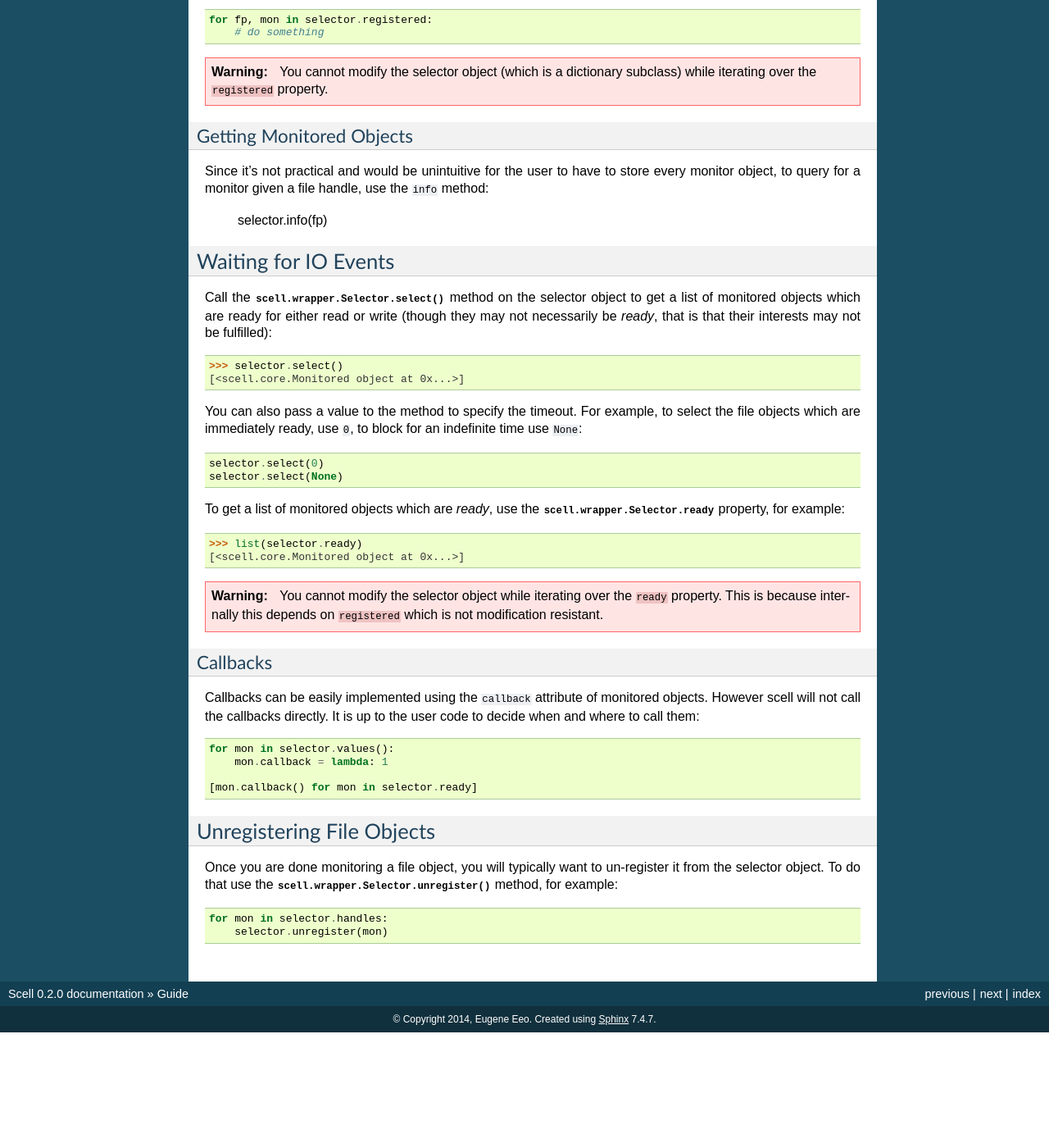
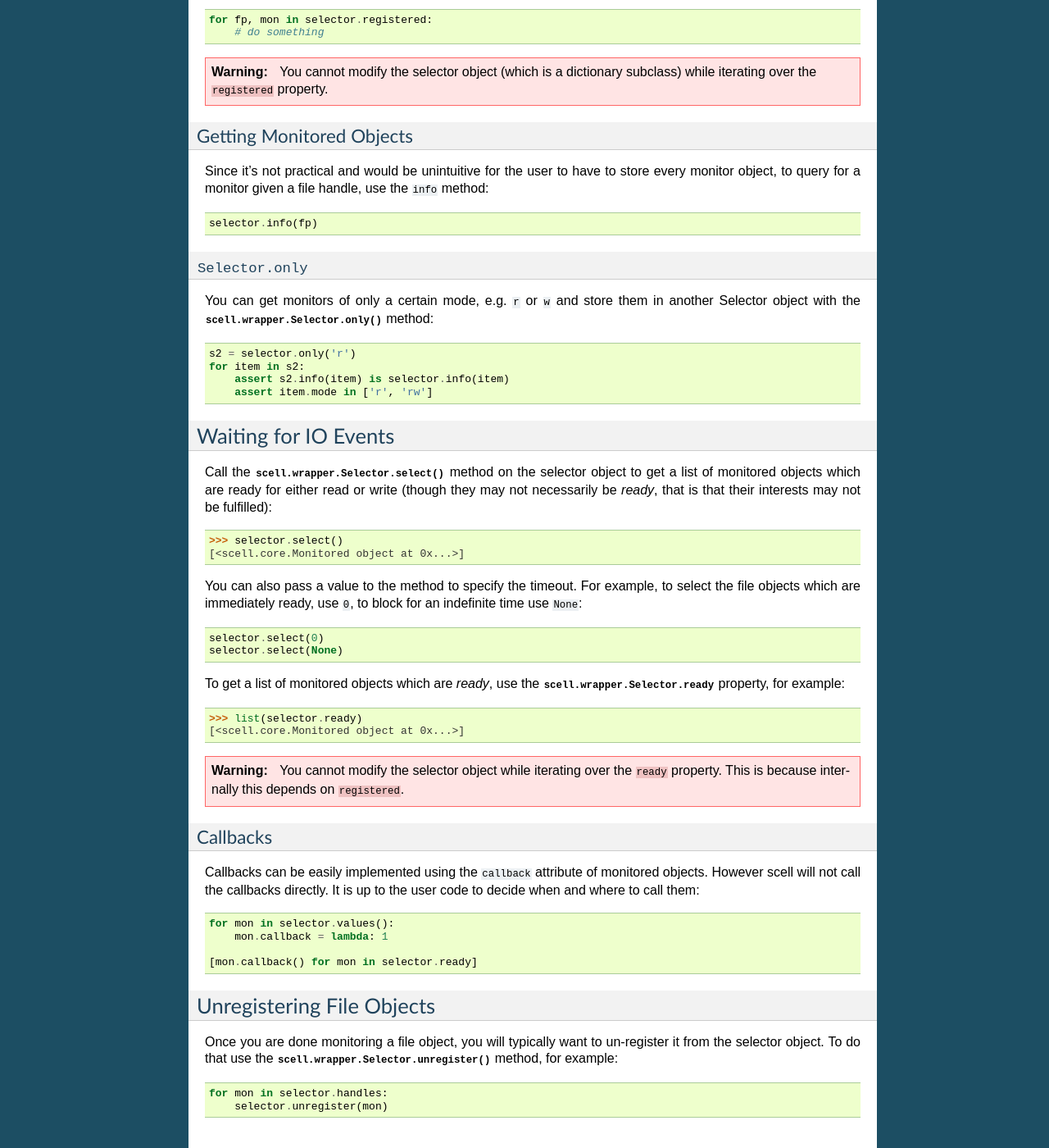
Before and after one commit to eugene-eeo/scell, a Sphinx documentation site: the page built from docs/guide.rst, in a window 1280 px wide and 1400 px high, scrolled down 827 px. Shown: the whole window at 82% size. Built offline with Sphinx 7.4.7, drawn with Linux system fonts in a browser that asks for light colours; pages that are not in the unit, such as notebooks, are missing from menus; before the commit the page ends 2086 px from its top, so only the background shows below that.

Commit message:
document Selector.only method

```diff
--- a/docs/guide.rst
+++ b/docs/guide.rst
@@ -70,7 +70,24 @@ Since it's not practical and would be unintuitive for the
 user to have to store every monitor object, to query for
 a monitor given a file handle, use the ``info`` method:
 
+.. code-block:: python
+
     selector.info(fp)
+
+
+``Selector.only``
+##################
+
+You can get monitors of only a certain mode, e.g. ``r``
+or ``w`` and store them in another Selector object with
+the :meth:`scell.wrapper.Selector.only` method:
+
+.. code-block:: python
+
+    s2 = selector.only('r')
+    for item in s2:
+        assert s2.info(item) is selector.info(item)
+        assert item.mode in ['r', 'rw']
 
 
 Waiting for IO Events
@@ -103,8 +120,7 @@ for example::
 .. WARNING::
    You cannot modify the selector object while iterating
    over the ``ready`` property. This is because internally
-   this depends on ``registered`` which is not modification
-   resistant.
+   this depends on ``registered``.
 
 Callbacks
 #########
```
